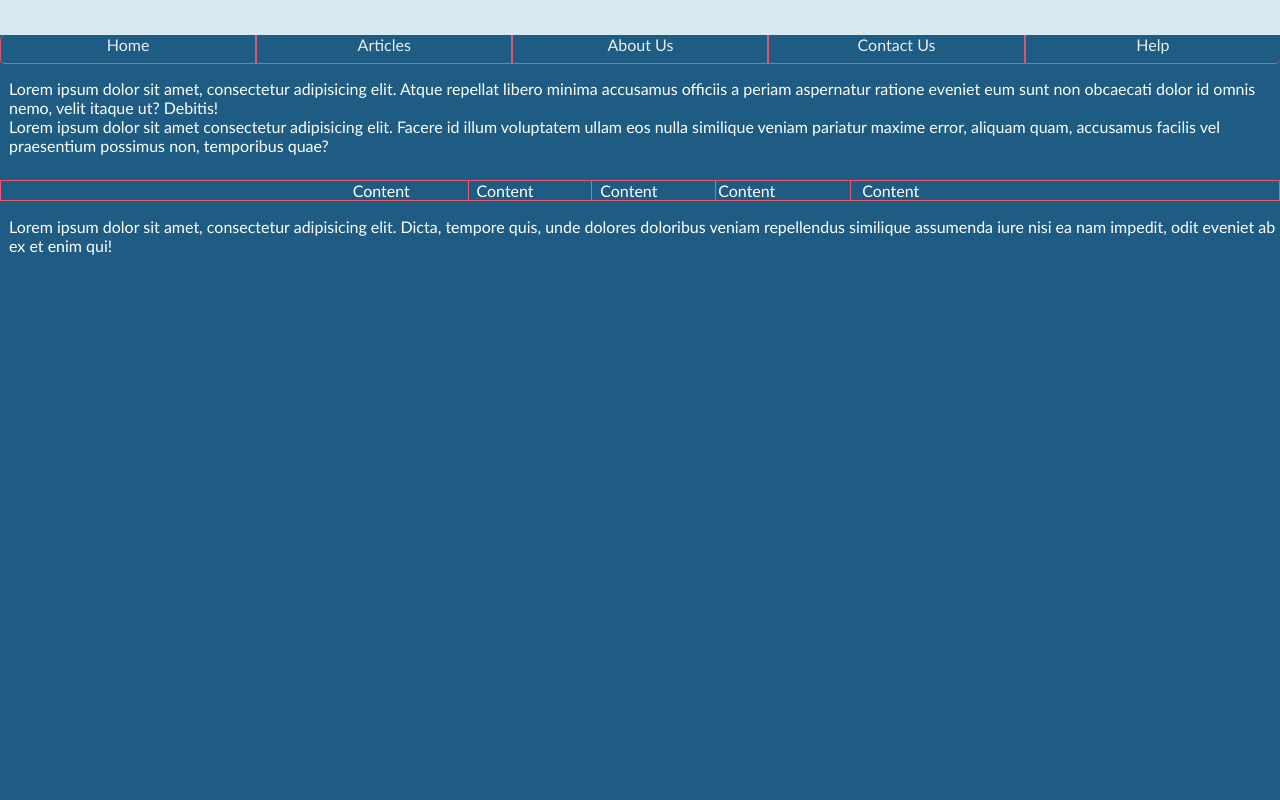
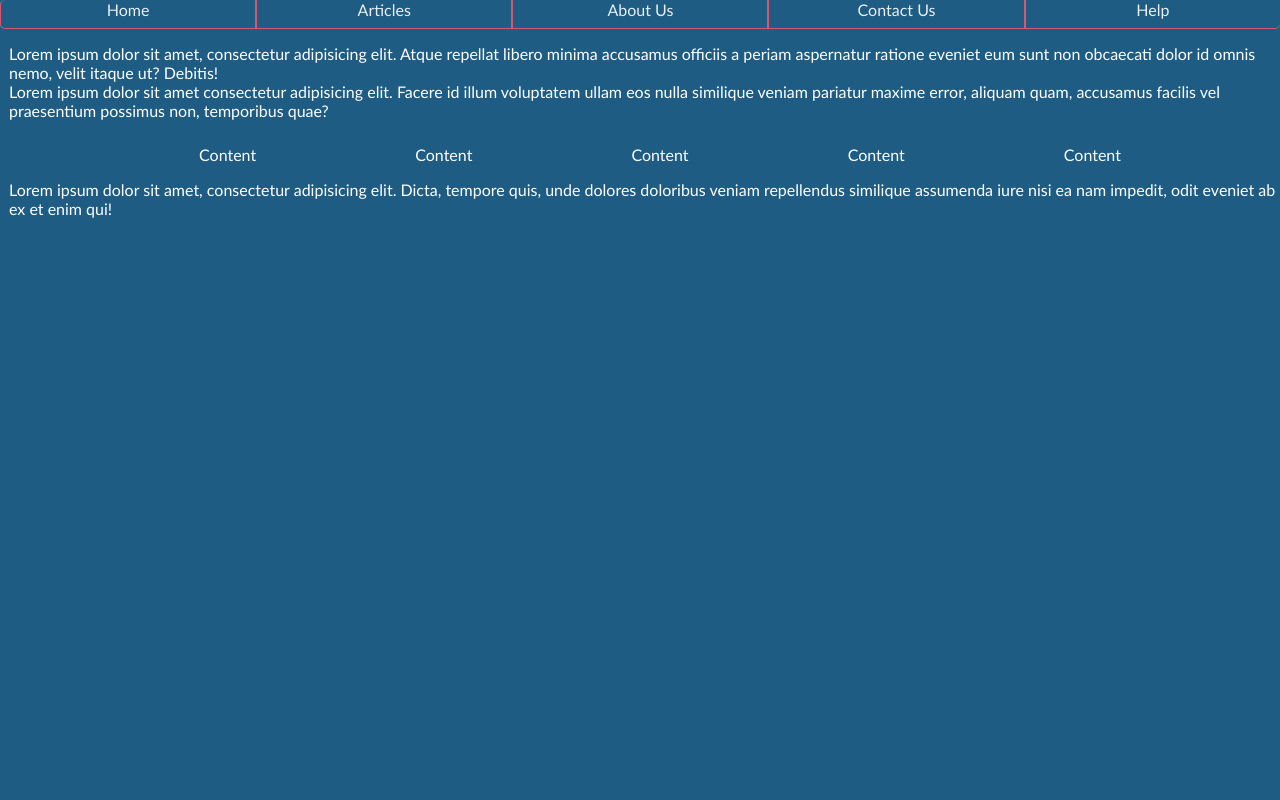
Before and after one commit to David4bay/VSCode, a website: page Div Positioning.html in a window 1280 px wide. Shown: the top 800 px of the page. Drawn offline with Linux system fonts and the light colour scheme.

Commit message:
formatted code, footer to be re-styled.

```diff
--- a/Div positioning.css
+++ b/Div positioning.css
@@ -1,7 +1,7 @@
 body {
-    margin-top: 0;
-    margin-left: 0;
-    margin-right: 0;
+    display: inline-block;
+    margin: 0;
+    width: 100%;
     background-color: #d8e9f0;
     color: white;
     font-family: 'Gill Sans', 'Gill Sans MT', Calibri, 'Trebuchet MS', sans-serif;
@@ -13,7 +13,6 @@ div.header {
 
 div.menu-bar {
     display: flex;
-    margin-top: 35px;
 }
 
 main {
@@ -58,56 +57,6 @@ div section {
     width: 100%;
 }
 
-ul.nav {
-    display: flex;
-    box-sizing: border-box;
-    width: 100%;
-    margin-right: 0;
-    justify-content: center;
-    list-style: none;
-    border-top: 1px solid #eb586f;
-    border-bottom: 1px solid #eb586f;
-    border-left: 1px solid #eb586f;
-    border-right: 1px solid #eb586f;
-}
-
-li.items {
-    display: flex;
-    padding: 0 50px;
-    border-right: 1px solid #eb586f;
-    box-sizing: border-box;
-    justify-content: center;
-}
-
-li.items:nth-child(5) {
-    display: flex;
-    padding-left: 5px;
-    border-right: none;
-    box-sizing: border-box;
-    min-width: 10%;
-}
-
-li.items:nth-child(4) {
-    padding-left: 2px;
-    padding-right: 75px;
-    min-width: 10%;
-}
-
-li.items:nth-child(3) {
-    padding-left: 0px;
-    min-width: 10%;
-}
-
-li.items:nth-child(2) {
-    padding-left: 0px;
-    min-width: 10%;
-}
-
-li.items:first-child {
-    padding-left: 0px;
-    min-width: 10%;
-}
-
 div footer {
     display: flex;
     padding-bottom: 100vh;
@@ -116,7 +65,17 @@ div footer {
     width: 100%;
 }
 
+ul.nav {
+    display: flex;
+    max-width: 100%;
+    align-items: center;
+    justify-content: space-evenly;
+    list-style: none;
+}
 
+footer {
+
+}
 /*
 
 css styles
```
